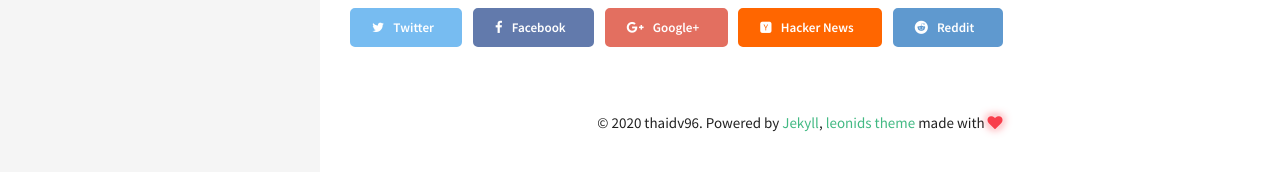
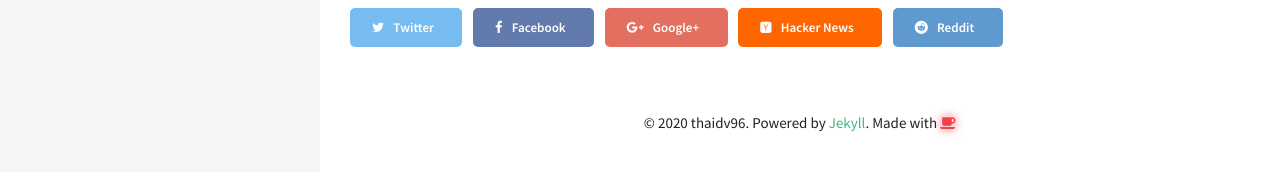
Before and after one commit to thaidv96/thaidv96.github.io, a Jekyll site: the page built from _posts/2020-06-14-intro-to-nlp.md, in a window 1280 px wide. Shown: the part 2253-2425 px from the top of the page. Built offline with Jekyll 4.4.1, drawn with Linux system fonts in a browser that asks for light colours.

Commit message:
change icon

```diff
--- a/_includes/footer.html
+++ b/_includes/footer.html
@@ -1,3 +1,5 @@
 <footer>
-  &copy; {{ site.time | date: '%Y' }} {{ site.owner.name }}. Powered by <a href="http://jekyllrb.com/">Jekyll</a>, <a href="http://github.com/renyuanz/leonids/">leonids theme</a> made with <i class="fa fa-heart heart-icon"></i>
+  &copy; {{ site.time | date: '%Y' }} {{ site.owner.name }}. Powered by
+  <a href="http://jekyllrb.com/">Jekyll</a>. Made with
+  <i class="fa fa-coffee heart-icon"></i>
 </footer>
```
Also changed, not shown: _posts/2020-06-14-intro-to-nlp.md (+1 -1 lines).
